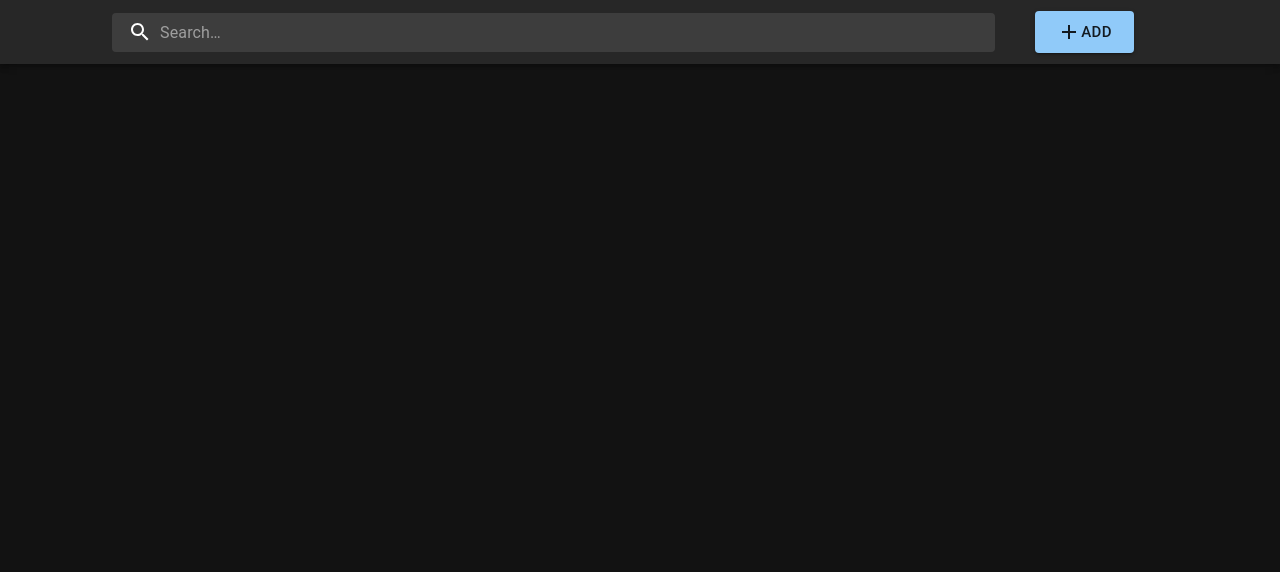
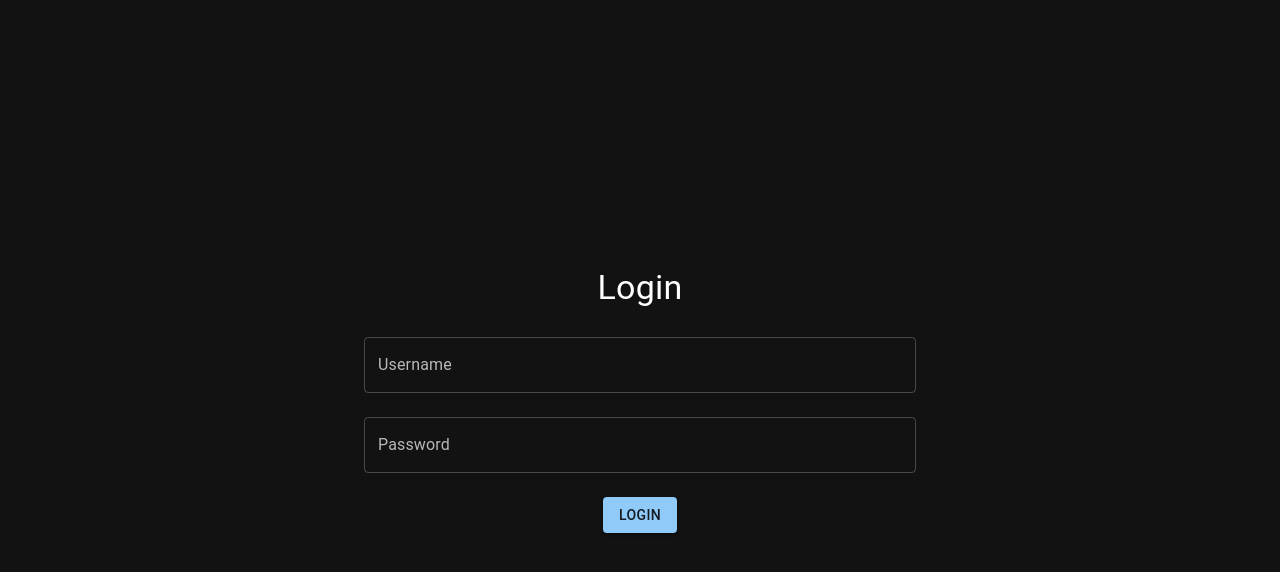
Before and after one commit to alexbalak21/notes-project, a React (Vite) app: page /login in a window 1280 px wide. Shown: the top 572 px of the page. Built offline with nearby package versions, Linux system fonts and the light colour scheme.

Commit message:
login done

```diff
--- a/src/App.jsx
+++ b/src/App.jsx
@@ -1,7 +1,10 @@
 import React from "react"
-import {Box, Container, CssBaseline, Paper, Typography} from "@mui/material"
-import TopBar from "./components/TopBar"
+import {BrowserRouter as Router, Routes, Route} from "react-router"
+import {CssBaseline} from "@mui/material"
 import {ThemeProvider, createTheme} from "@mui/material/styles"
+import Home from "./pages/Home"
+import Page from "./pages/Page"
+import Login from "./pages/Login"
 
 const darkTheme = createTheme({
   palette: {
@@ -21,17 +24,15 @@ const lightTheme = createTheme({
   },
 })
 
-const App = () => {
-  return (
-    <ThemeProvider theme={darkTheme}>
-      <CssBaseline>
-        <Box sx={{bgcolor: "bg", minHeight: "100vh"}}>
-          <TopBar />
-          <Container></Container>
-        </Box>
-      </CssBaseline>
-    </ThemeProvider>
-  )
-}
+const App = () => (
+  <ThemeProvider theme={darkTheme}>
+    <CssBaseline />
+    <Routes>
+      <Route path="/" element={<Home />} />
+      <Route path="/page" element={<Page />} />
+      <Route path="/login" element={<Login />} />
+    </Routes>
+  </ThemeProvider>
+)
 
 export default App
--- a/src/main.jsx
+++ b/src/main.jsx
@@ -4,7 +4,9 @@ import App from "./App.jsx"
 import {BrowserRouter} from "react-router"
 
 createRoot(document.getElementById("root")).render(
-  <StrictMode>
-    <App />
-  </StrictMode>
+  <BrowserRouter>
+    <StrictMode>
+      <App />
+    </StrictMode>
+  </BrowserRouter>
 )
--- a/src/pages/Home.jsx
+++ b/src/pages/Home.jsx
@@ -1,14 +1,21 @@
 import React from "react"
+import {Box, Container, Paper, Typography} from "@mui/material"
+import TopBar from "../components/TopBar"
 
-export default function Home() {
-  return (
-    <ThemeProvider theme={lightTheme}>
-      <CssBaseline>
-        <Box sx={{bgcolor: "bg", minHeight: "100vh"}}>
-          <TopBar />
-          <Container></Container>
-        </Box>
-      </CssBaseline>
-    </ThemeProvider>
-  )
-}
+const Home = () => (
+  <Box sx={{bgcolor: "bg", minHeight: "100vh"}}>
+    <TopBar />
+    <Container>
+      <Typography variant="h4" color="foreground.main" sx={{padding: 2}}>
+        Welcome to the Home Page!
+      </Typography>
+      <Paper elevation={3} sx={{padding: 2}}>
+        <Typography variant="body1" color="text.primary">
+          Here's some content inside a Paper component.
+        </Typography>
+      </Paper>
+    </Container>
+  </Box>
+)
+
+export default Home
--- /dev/null
+++ b/src/pages/Login.jsx
@@ -0,0 +1,50 @@
+import React, {useState} from "react"
+import {Container, TextField, Button, Typography, Box} from "@mui/material"
+
+const Login = () => {
+  const [username, setUsername] = useState("")
+  const [password, setPassword] = useState("")
+  const [error, setError] = useState("")
+
+  const handleLogin = (event) => {
+    event.preventDefault()
+    if (username === "admin" && password === "password") {
+      setError("")
+      alert("Login successful!")
+    } else {
+      setError("Invalid username or password")
+    }
+  }
+
+  return (
+    <Container maxWidth="sm">
+      <Box display="flex" flexDirection="column" alignItems="center" justifyContent="center" height="100vh">
+        <Typography variant="h4" gutterBottom>
+          Login
+        </Typography>
+        <form onSubmit={handleLogin} style={{width: "100%", display: "flex", flexDirection: "column", alignItems: "center"}}>
+          <TextField label="Username" variant="outlined" fullWidth margin="normal" value={username} onChange={(e) => setUsername(e.target.value)} />
+          <TextField
+            label="Password"
+            type="password"
+            variant="outlined"
+            fullWidth
+            margin="normal"
+            value={password}
+            onChange={(e) => setPassword(e.target.value)}
+          />
+          {error && (
+            <Typography color="error" variant="body2">
+              {error}
+            </Typography>
+          )}
+          <Button variant="contained" color="primary" type="submit" sx={{mt: 2}}>
+            Login
+          </Button>
+        </form>
+      </Box>
+    </Container>
+  )
+}
+
+export default Login
--- /dev/null
+++ b/src/pages/Page.jsx
@@ -0,0 +1,10 @@
+import {Typography} from "@mui/material"
+import React from "react"
+
+export default function Page() {
+  return (
+    <Typography variant="h4" color="red">
+      Page
+    </Typography>
+  )
+}
```
Also changed, not shown: 1 other file (tests, documents, lock files or other folders).
